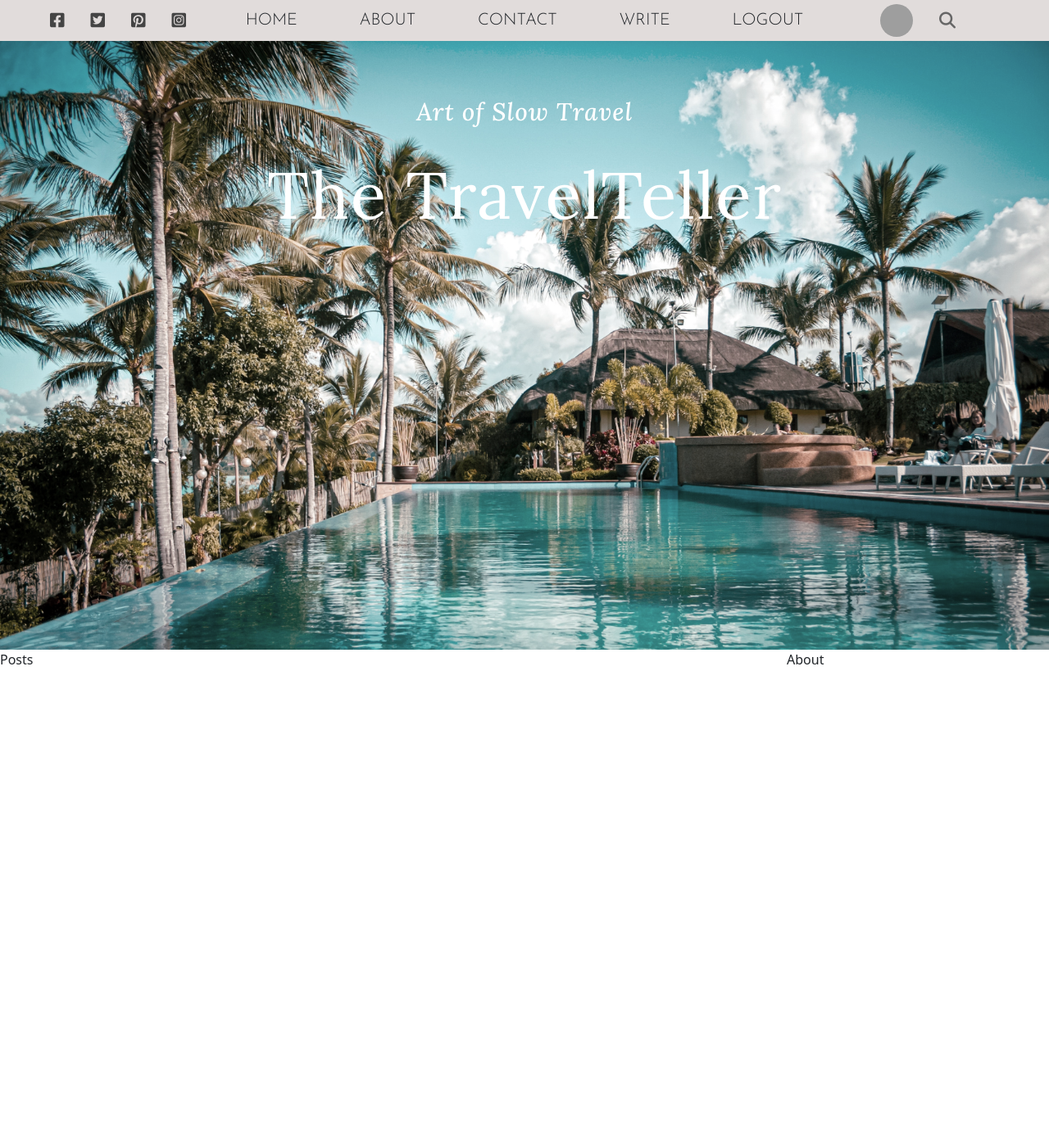
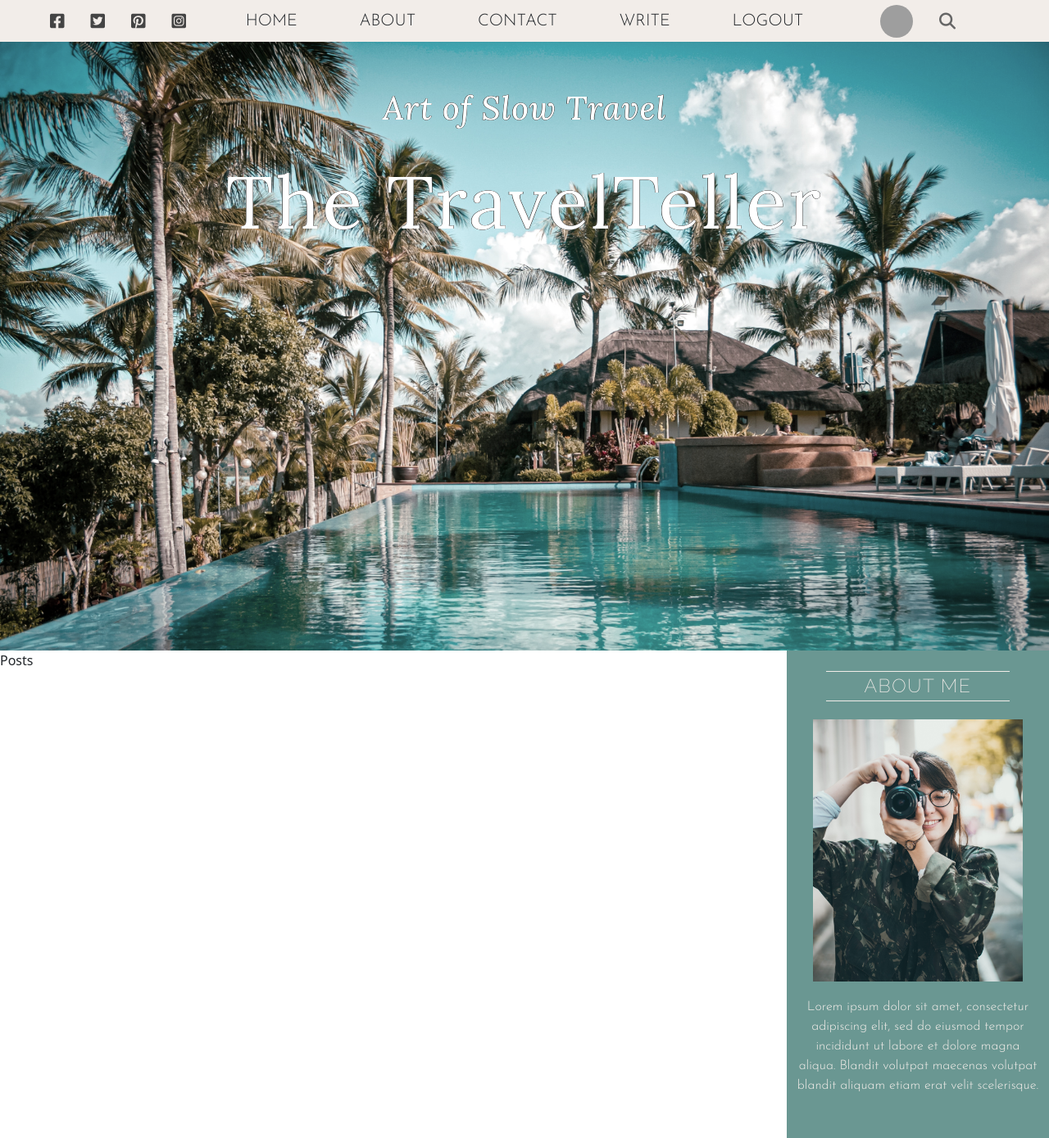
Before and after one commit to MarineLenoir92/Projet_Indiv_Site_React, a React (Create React App) app: page / in a window 1280 px wide. Shown: the whole page at 82% size. Before the commit the page ends 817 px from the top, so only its background shows below. Built offline with nearby package versions, Linux system fonts and the light colour scheme; grey boxes are pictures that could not be loaded.

Commit message:
FEAT: Itération 4: bloc About finished

```diff
--- a/public/index.html
+++ b/public/index.html
@@ -17,12 +17,13 @@
     <link href="https://fonts.googleapis.com/css2?family=Josefin+Sans:wght@300&display=swap" rel="stylesheet">
     <link href="https://fonts.googleapis.com/css2?family=Lora:wght@400&display=swap" rel="stylesheet">
     <link href="https://fonts.googleapis.com/css2?family=Lora:ital,wght@1,500&display=swap" rel="stylesheet">
+    <link href="https://fonts.googleapis.com/css2?family=Raleway:wght@200&display=swap" rel="stylesheet">
     <link rel="stylesheet" href="https://cdnjs.cloudflare.com/ajax/libs/font-awesome/6.1.1/css/all.min.css" integrity="sha512-KfkfwYDsLkIlwQp6LFnl8zNdLGxu9YAA1QvwINks4PhcElQSvqcyVLLD9aMhXd13uQjoXtEKNosOWaZqXgel0g==" crossorigin="anonymous" referrerpolicy="no-referrer" />
     <style>*{
       margin: 0;
      }
     </style>
-    <title>The Travelteller</title>
+    <title>The TravelTeller</title>
   </head>
   <body>
     <div id="root"></div>
--- a/src/header/Header.css
+++ b/src/header/Header.css
@@ -1,3 +1,7 @@
+.body{
+    margin: auto;
+}
+
 .headertitle{
     display: flex;
     flex-direction: column;
@@ -7,27 +11,46 @@
 
 .headersmalltitle{
     position: absolute;
-    margin: 5%;
-    font-size: 30px;
+    margin: 4%;
+    font-size: 40px;
     font-style: italic;
     letter-spacing: 1px;
     color: white;
     z-index: 1;
+    text-shadow:-0.4px 0.4px 0 #444,
+                0.4px 0.4px 0 #444,
+                0.4px -0.4px 0 #444,
+                -0.4px -0.4px 0 #444;
 }
 
 .headerlargetitle{
     position:absolute;
     margin-top: 10%;
-    font-size: 80px;
-    font-weight: 550;
-    letter-spacing: 1.5px;
+    font-size: 90px;
+    font-weight: 595;
+    letter-spacing: 3px;
     color: white;
-    z-index: 1;
+    z-index: 2;
+    text-shadow:-0.4px 0.4px 0 #444,
+                0.4px 0.4px 0 #444,
+                0.4px -0.4px 0 #444,
+                -0.4px -0.4px 0 #444;
 }
 
 .headerimage{
     width: 100vw;
     object-fit: cover;
     filter: grayscale(45%);
-    opacity: 1;
 }
+
+/* MEDIA QUERIES MD */
+
+@media only screen and (min-width: 576px) and (max-width: 768px){
+}
+
+
+
+/* MEDIA QUERIES SM */
+
+@media only screen and (max-width: 576px){
+}
--- a/src/sidebar/SideBar.css
+++ b/src/sidebar/SideBar.css
@@ -1,3 +1,59 @@
+.body{
+    margin: auto;
+}
+
 .sidebar{
     flex: 3;
+    padding-top: 2%;
+    padding-bottom: 3%;
+    background-color: #6a9792;
+    flex-direction: column;
+    align-items: center;
 }
+
+.sidebarItem{
+    display: flex;
+    flex-direction: column;
+    align-items: center;
+}
+
+.sidebarTitle{
+    width: 70%;
+    font-family: 'Raleway', sans-serif;
+    color: #f2ede9;
+    font-size: 23px;
+    text-align: center;
+    letter-spacing: 1.5px;
+    border-top: 1px solid #f2ede9;
+    border-bottom: 1px solid #f2ede9;
+}
+
+.photoabout{
+    margin-top: 7%;
+    height: 40vh;
+}
+
+.sideText{
+    font-family: 'Josefin Sans', sans-serif;
+    color: #f2ede9;
+    font-size: 16px;
+    font-weight: 500;
+    text-align: center;
+    margin-left: 4%;
+    margin-right: 4%;
+    margin-top: 6%;
+    margin-bottom: 4%;
+    line-height: 150%;
+}
+
+/* MEDIA QUERIES MD */
+
+@media only screen and (min-width: 576px) and (max-width: 768px){
+}
+
+
+
+/* MEDIA QUERIES SM */
+
+@media only screen and (max-width: 576px){
+}
--- a/src/sidebar/SideBar.jsx
+++ b/src/sidebar/SideBar.jsx
@@ -1,10 +1,13 @@
 import "./SideBar.css"
+import portraitabout from "./portraitabout.jpg"
 
 export default function SideBar() {
   return (
     <div className="sidebar">
         <div className="sidebarItem">
-            <span className="sidebarTitle">About</span>
+            <span className="sidebarTitle">ABOUT ME</span>
+            <img src={portraitabout} className="photoabout" alt="portait blogueuse"></img>
+            <p className="sideText">Lorem ipsum dolor sit amet, consectetur adipiscing elit, sed do eiusmod tempor incididunt ut labore et dolore magna aliqua. Blandit volutpat maecenas volutpat blandit aliquam etiam erat velit scelerisque.</p>
         </div>
     </div>
   )
--- a/src/topbar/Topbar.css
+++ b/src/topbar/Topbar.css
@@ -1,14 +1,18 @@
+.body{
+    margin: auto;
+}
+
 .top{
     width: 100vw;
     height: 50px;
     font-family: 'Josefin Sans', sans-serif;
-    background-color: #e1dcdb;
+    background-color: #f2ede9;
     position: sticky;
     top: 0;
     display: flex;
     align-items: center;
-    padding-top: 1.5px;
-    padding-bottom: 1.5px;
+    padding-top: 2%;
+    padding-bottom: 2%;
     z-index: 2;
 }
 
@@ -28,7 +32,7 @@
 
 .topIcon:hover{
     font-size: 30px;
-    color: white;
+    color: #6a9792;
     margin-right: 10%;
     cursor: pointer;
     transition: all 430ms ease-in-out;
@@ -63,7 +67,7 @@
   letter-spacing: 3px;
   font-size: 22px;
   font-weight: 600;
-  color: white;
+  color: #6a9792;
   transition: all 430ms ease-in-out;
   width: 70%;
 }
@@ -95,8 +99,20 @@
 
 .topSearchIcon:hover{
     font-size: 30px;
-    color: white;
+    color: #6a9792;
     margin-left: 10%;
     cursor: pointer;
     transition: all 430ms ease-in-out;
 }
+
+/* MEDIA QUERIES MD */
+
+@media only screen and (min-width: 576px) and (max-width: 768px){
+}
+
+
+
+/* MEDIA QUERIES SM */
+
+@media only screen and (max-width: 576px){
+}
```
Also changed, not shown: src/sidebar/portraitabout.jpg (added), src/topbar/Topbar.jsx (line endings or trailing spaces).
